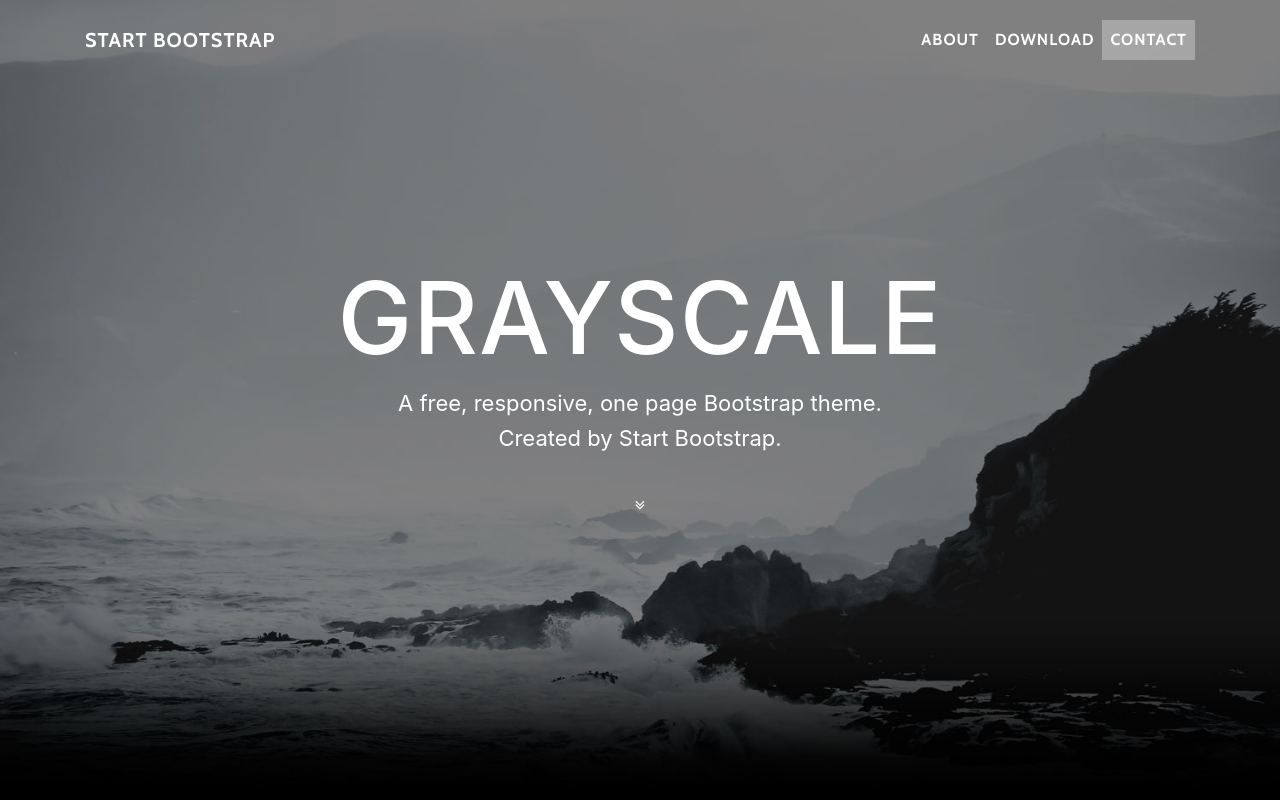
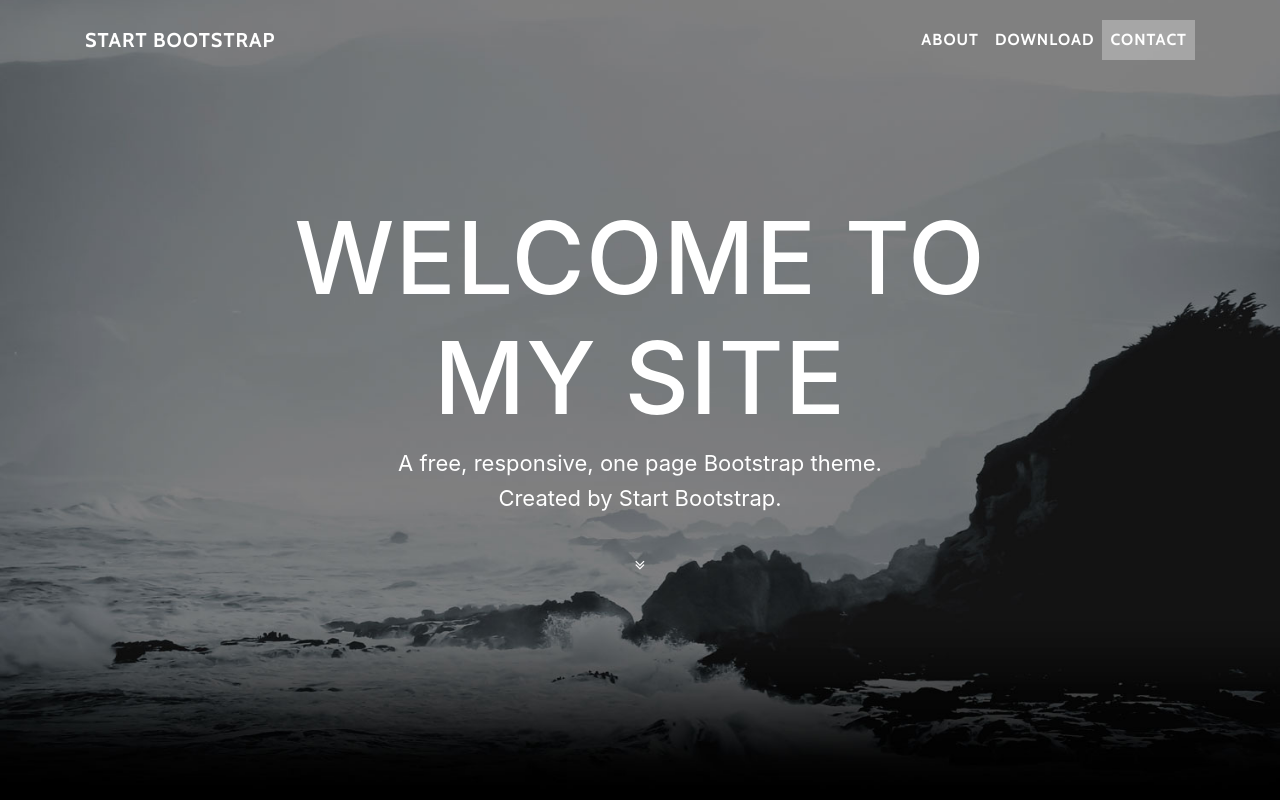
Before and after one commit to EngadyC/Proyecto-, a website with bundled scripts: page index.html in a window 1280 px wide. Shown: the top 800 px of the page. Built offline with nearby package versions, Linux system fonts and the light colour scheme.

Commit message:
Update index.html

```diff
--- a/index.html
+++ b/index.html
@@ -55,7 +55,7 @@
         <div class="container">
           <div class="row">
             <div class="col-lg-8 mx-auto">
-              <h1 class="brand-heading">Grayscale</h1>
+              <h1 class="brand-heading">Welcome to my site</h1>
               <p class="intro-text">A free, responsive, one page Bootstrap theme.
                 <br>Created by Start Bootstrap.</p>
               <a href="#about" class="btn btn-circle js-scroll-trigger">
```
